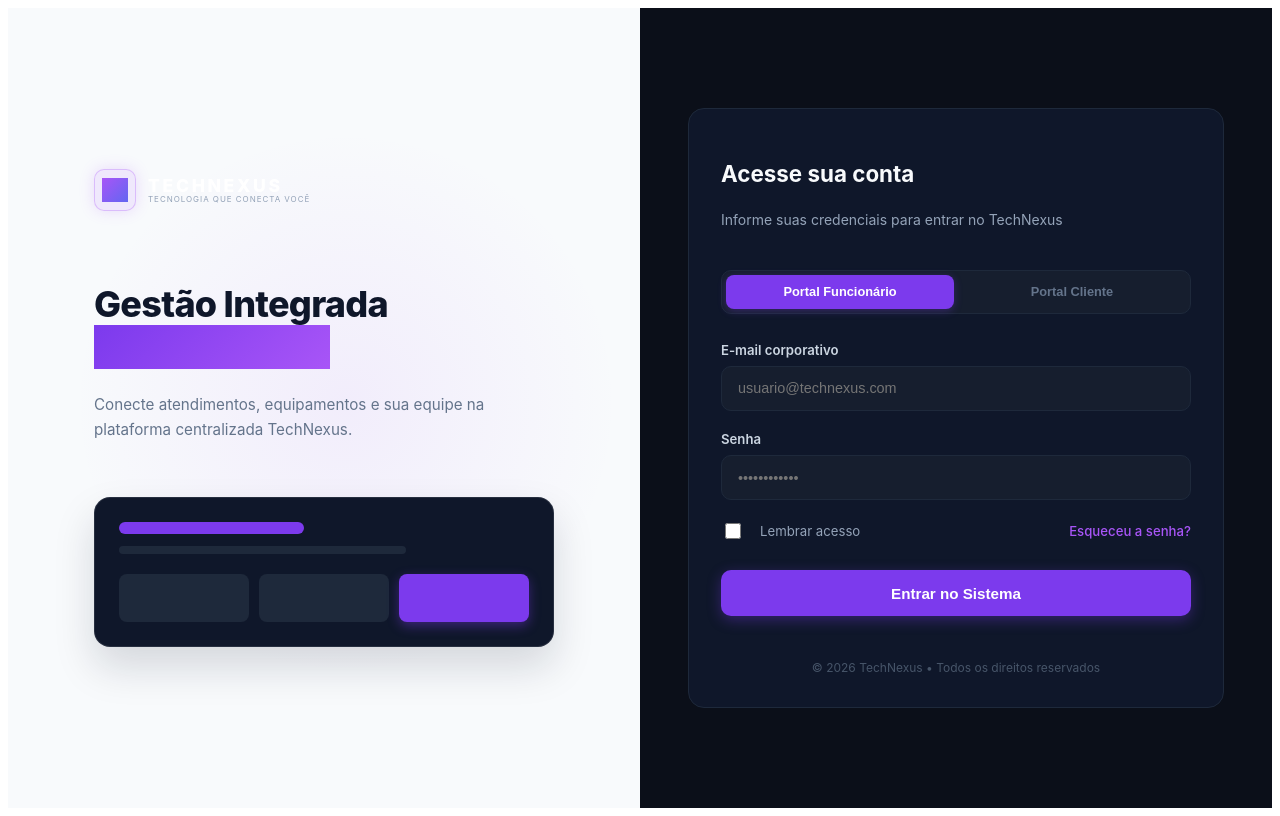
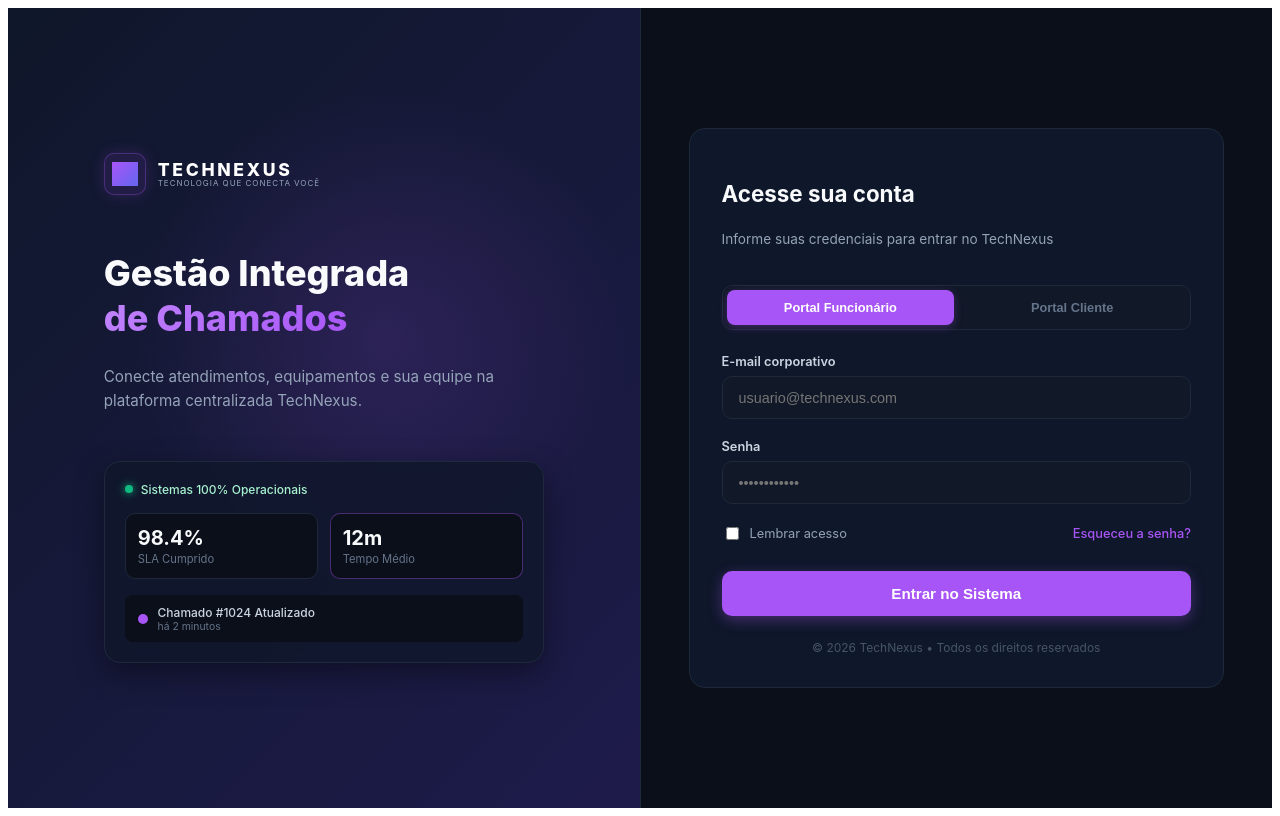
Before and after one commit to RodrigoHzz1/Atividade-Implementa-o-De-Sistemas-FRONTEND, a React (Vite) app: page / in a window 1280 px wide. Built offline with nearby package versions, Linux system fonts and the light colour scheme.

Commit message:
Alteração no Visual da pagina de login

```diff
--- a/src/pages/Login/login.css
+++ b/src/pages/Login/login.css
@@ -1,4 +1,4 @@
-/* Layout Principal Split Screen */
+/* Container Principal Split-Screen */
 .login-wrapper {
   display: flex;
   min-height: 100vh;
@@ -7,109 +7,159 @@
   background-color: #0b0f19;
 }
 
-/* --- COLUNA ESQUERDA (HERO) --- */
+/* --- COLUNA ESQUERDA (Escurecida e Profissional) --- */
 .login-hero {
   flex: 1;
-  background: #f8fafc;
+  background: linear-gradient(135deg, #0f172a 0%, #1e1b4b 100%);
   display: flex;
   align-items: center;
   justify-content: center;
   padding: 3rem;
   position: relative;
+  border-right: 1px solid #1e293b;
   overflow: hidden;
 }
 
-/* Círculo suave de fundo no lado claro */
 .login-hero::before {
   content: '';
   position: absolute;
-  width: 550px;
-  height: 550px;
-  background: radial-gradient(circle, rgba(168, 85, 247, 0.08) 0%, rgba(255, 255, 255, 0) 70%);
-  border-radius: 50%;
-  top: 15%;
-  left: 10%;
+  width: 500px;
+  height: 500px;
+  background: radial-gradient(circle, rgba(168, 85, 247, 0.15) 0%, rgba(0, 0, 0, 0) 70%);
+  top: 10%;
+  left: 20%;
   pointer-events: none;
 }
 
 .hero-content {
-  max-width: 460px;
+  max-width: 440px;
   width: 100%;
   z-index: 1;
   display: flex;
   flex-direction: column;
-  gap: 2.5rem;
-}
-
-.hero-brand {
-  margin-bottom: 0.5rem;
+  gap: 2rem;
 }
 
 .hero-text h1 {
   font-size: 2.25rem;
   font-weight: 800;
-  color: #0f172a;
-  line-height: 1.2;
-  letter-spacing: -0.02em;
+  color: #f8fafc;
+  line-height: 1.25;
 }
 
+/* Correção definitiva da fonte em gradiente roxo */
 .purple-gradient-text {
-  background: linear-gradient(135deg, #7c3aed 0%, #a855f7 100%);
+  background: linear-gradient(135deg, #c084fc 0%, #a855f7 100%);
+  background-clip: text;
+  -webkit-background-clip: text;
   -webkit-text-fill-color: transparent;
+  display: inline-block;
 }
 
 .hero-text p {
-  margin-top: 1rem;
+  margin-top: 0.75rem;
   font-size: 0.95rem;
-  color: #64748b;
+  color: #94a3b8;
   line-height: 1.6;
 }
 
-/* Card Mockup de Prévia do Sistema */
+/* Componente Mini Dashboard (Esquerda) */
 .hero-preview-card {
-  background: #0f172a;
+  background: rgba(15, 23, 42, 0.8);
+  border: 1px solid #1e293b;
   border-radius: 16px;
-  padding: 1.5rem;
-  box-shadow: 0 20px 40px rgba(15, 23, 42, 0.15);
-  border: 1px solid rgba(255, 255, 255, 0.1);
+  padding: 1.25rem;
+  backdrop-filter: blur(8px);
   display: flex;
   flex-direction: column;
+  gap: 1rem;
+  box-shadow: 0 10px 30px rgba(0, 0, 0, 0.4);
+}
+
+.preview-status-header {
+  display: flex;
+  align-items: center;
+  gap: 8px;
+  font-size: 0.75rem;
+  color: #a7f3d0;
+  font-weight: 500;
+}
+
+.status-dot {
+  width: 8px;
+  height: 8px;
+  background-color: #10b981;
+  border-radius: 50%;
+  box-shadow: 0 0 8px #10b981;
+}
+
+.preview-stats-grid {
+  display: flex;
   gap: 12px;
 }
 
-.preview-header-bar {
-  height: 12px;
-  width: 45%;
-  background: #7c3aed;
-  border-radius: 6px;
+.stat-box {
+  flex: 1;
+  background: #0b0f19;
+  border: 1px solid #1e293b;
+  border-radius: 10px;
+  padding: 0.75rem;
+  display: flex;
+  flex-direction: column;
 }
 
-.preview-sub-bar {
-  height: 8px;
-  width: 70%;
-  background: #1e293b;
-  border-radius: 4px;
-  margin-bottom: 8px;
+.stat-box.highlight {
+  border-color: rgba(168, 85, 247, 0.4);
 }
 
-.preview-boxes {
+.stat-value {
+  font-size: 1.25rem;
+  font-weight: 700;
+  color: #f8fafc;
+}
+
+.stat-label {
+  font-size: 0.7rem;
+  color: #64748b;
+  margin-top: 2px;
+}
+
+.preview-activity {
+  background: #0b0f19;
+  border-radius: 8px;
+  padding: 0.6rem 0.8rem;
+}
+
+.activity-item {
   display: flex;
+  align-items: center;
   gap: 10px;
 }
 
-.p-box {
-  flex: 1;
-  height: 48px;
-  background: #1e293b;
-  border-radius: 8px;
+.activity-icon {
+  width: 10px;
+  height: 10px;
+  border-radius: 50%;
+  background: #a855f7;
 }
 
-.p-box.active {
-  background: #7c3aed;
-  box-shadow: 0 4px 12px rgba(124, 58, 237, 0.4);
+.activity-info {
+  display: flex;
+  flex-direction: column;
 }
 
-/* --- COLUNA DIREITA (FORMULÁRIO) --- */
+.activity-title {
+  font-size: 0.75rem;
+  color: #cbd5e1;
+  font-weight: 500;
+}
+
+.activity-time {
+  font-size: 0.65rem;
+  color: #64748b;
+}
+
+/* --- COLUNA DIREIRA (FORMULÁRIO) --- */
 .login-form-container {
   flex: 1;
   background-color: #0b0f19;
@@ -120,29 +170,28 @@
 }
 
 .form-card {
-  max-width: 400px;
+  max-width: 380px;
   width: 100%;
   display: flex;
   flex-direction: column;
-  gap: 1.75rem;
+  gap: 1.5rem;
 }
 
 .form-header h2 {
   font-size: 1.75rem;
   font-weight: 700;
   color: #f8fafc;
-  margin-bottom: 0.4rem;
+  margin-bottom: 0.3rem;
 }
 
 .form-header p {
-  font-size: 0.875rem;
+  font-size: 0.85rem;
   color: #94a3b8;
 }
 
-/* Seletor de Abas (Funcionário vs Cliente) */
 .portal-selector {
   display: flex;
-  background: #161e2e;
+  background: #111827;
   border: 1px solid #1e293b;
   border-radius: 10px;
   padding: 4px;
@@ -151,7 +200,7 @@
 
 .portal-btn {
   flex: 1;
-  padding: 0.6rem 0.5rem;
+  padding: 0.65rem 0.5rem;
   font-size: 0.8rem;
   font-weight: 600;
   border: none;
@@ -163,12 +212,11 @@
 }
 
 .portal-btn.active {
-  background: #7c3aed;
+  background: #a855f7;
   color: #ffffff;
-  box-shadow: 0 2px 8px rgba(124, 58, 237, 0.3);
+  box-shadow: 0 2px 10px rgba(168, 85, 247, 0.3);
 }
 
-/* Formulário */
 .auth-form {
   display: flex;
   flex-direction: column;
@@ -178,19 +226,19 @@
 .input-group {
   display: flex;
   flex-direction: column;
-  gap: 0.5rem;
+  gap: 0.4rem;
 }
 
 .input-group label {
-  font-size: 0.825rem;
+  font-size: 0.8rem;
   font-weight: 600;
   color: #cbd5e1;
 }
 
 .input-group input {
-  background: #161e2e;
+  background: #111827;
   border: 1px solid #1e293b;
-  padding: 0.85rem 1rem;
+  padding: 0.8rem 1rem;
   border-radius: 10px;
   color: #f8fafc;
   font-size: 0.9rem;
@@ -199,17 +247,15 @@
 }
 
 .input-group input:focus {
-  border-color: #7c3aed;
-  box-shadow: 0 0 0 3px rgba(124, 58, 237, 0.2);
-  background: #1a2336;
+  border-color: #a855f7;
+  box-shadow: 0 0 0 3px rgba(168, 85, 247, 0.2);
 }
 
-/* Opções: Lembrar e Esqueceu Senha */
 .form-options {
   display: flex;
   align-items: center;
   justify-content: space-between;
-  font-size: 0.825rem;
+  font-size: 0.8rem;
 }
 
 .checkbox-container {
@@ -218,72 +264,49 @@
   gap: 8px;
   cursor: pointer;
   color: #94a3b8;
-  user-select: none;
 }
 
 .checkbox-container input {
-  accent-color: #7c3aed;
-  width: 16px;
-  height: 16px;
-  cursor: pointer;
+  accent-color: #a855f7;
 }
 
 .forgot-link {
   color: #a855f7;
   text-decoration: none;
   font-weight: 500;
-  transition: color 0.2s;
 }
 
 .forgot-link:hover {
-  color: #c084fc;
   text-decoration: underline;
 }
 
-/* Botão Entrar */
 .submit-btn {
-  background: #7c3aed;
+  background: #a855f7;
   color: #ffffff;
   border: none;
-  padding: 0.9rem;
+  padding: 0.85rem;
   border-radius: 10px;
   font-size: 0.95rem;
   font-weight: 600;
   cursor: pointer;
   transition: all 0.2s ease;
   margin-top: 0.5rem;
-  box-shadow: 0 4px 14px rgba(124, 58, 237, 0.35);
+  box-shadow: 0 4px 14px rgba(168, 85, 247, 0.35);
 }
 
 .submit-btn:hover {
-  background: #6d28d9;
-  box-shadow: 0 6px 18px rgba(124, 58, 237, 0.5);
-  transform: translateY(-1px);
+  background: #9333ea;
+  box-shadow: 0 6px 18px rgba(168, 85, 247, 0.5);
 }
 
-.submit-btn:active {
-  transform: translateY(0);
-}
-
-/* Footer */
 .login-footer {
   text-align: center;
   font-size: 0.75rem;
   color: #475569;
-  margin-top: 1rem;
 }
 
-/* Responsividade para mobile */
 @media (max-width: 900px) {
-  .login-wrapper {
-    flex-direction: column;
-  }
-
   .login-hero {
     display: none;
   }
-
-  .login-form-container {
-    padding: 2rem 1.5rem;
-  }
 }
--- a/src/pages/Login/login.jsx
+++ b/src/pages/Login/login.jsx
@@ -10,14 +10,11 @@
 
   const handleSubmit = (e) => {
     e.preventDefault();
-
-    // Simulação temporária: aceita qualquer e-mail/senha para testar as telas
     const userData = {
       email,
       tipo: tipoAcesso,
       nome: tipoAcesso === 'funcionario' ? 'Técnico TechNexus' : 'Cliente Corporativo',
     };
-
     if (onLoginSuccess) {
       onLoginSuccess(userData);
     }
@@ -25,7 +22,7 @@
 
   return (
     <div className="login-wrapper">
-      {/* Coluna Esquerda: Hero / Branding */}
+      {/* Coluna Esquerda: Branding & Mini-Dashboard */}
       <div className="login-hero">
         <div className="hero-content">
           <div className="hero-brand">
@@ -42,19 +39,38 @@
             </p>
           </div>
 
+          {/* Mini Dashboard Vivo (Preenchimento Profissional) */}
           <div className="hero-preview-card">
-            <div className="preview-header-bar"></div>
-            <div className="preview-sub-bar"></div>
-            <div className="preview-boxes">
-              <div className="p-box"></div>
-              <div className="p-box"></div>
-              <div className="p-box active"></div>
+            <div className="preview-status-header">
+              <span className="status-dot"></span>
+              <span className="status-text">Sistemas 100% Operacionais</span>
+            </div>
+
+            <div className="preview-stats-grid">
+              <div className="stat-box">
+                <span className="stat-value">98.4%</span>
+                <span className="stat-label">SLA Cumprido</span>
+              </div>
+              <div className="stat-box highlight">
+                <span className="stat-value">12m</span>
+                <span className="stat-label">Tempo Médio</span>
+              </div>
+            </div>
+
+            <div className="preview-activity">
+              <div className="activity-item">
+                <div className="activity-icon"></div>
+                <div className="activity-info">
+                  <span className="activity-title">Chamado #1024 Atualizado</span>
+                  <span className="activity-time">há 2 minutos</span>
+                </div>
+              </div>
             </div>
           </div>
         </div>
       </div>
 
-      {/* Coluna Direita: Formulário de Acesso */}
+      {/* Coluna Direita: Form de Login */}
       <div className="login-form-container">
         <div className="form-card">
           <div className="form-header">
@@ -62,7 +78,6 @@
             <p>Informe suas credenciais para entrar no TechNexus</p>
           </div>
 
-          {/* Abas de seleção de portal */}
           <div className="portal-selector">
             <button
               type="button"
@@ -118,7 +133,6 @@
                   checked={lembrar}
                   onChange={(e) => setLembrar(e.target.checked)}
                 />
-                <span className="checkmark"></span>
                 <span className="label-text">Lembrar acesso</span>
               </label>
               <a href="#esqueceu" className="forgot-link">
```
